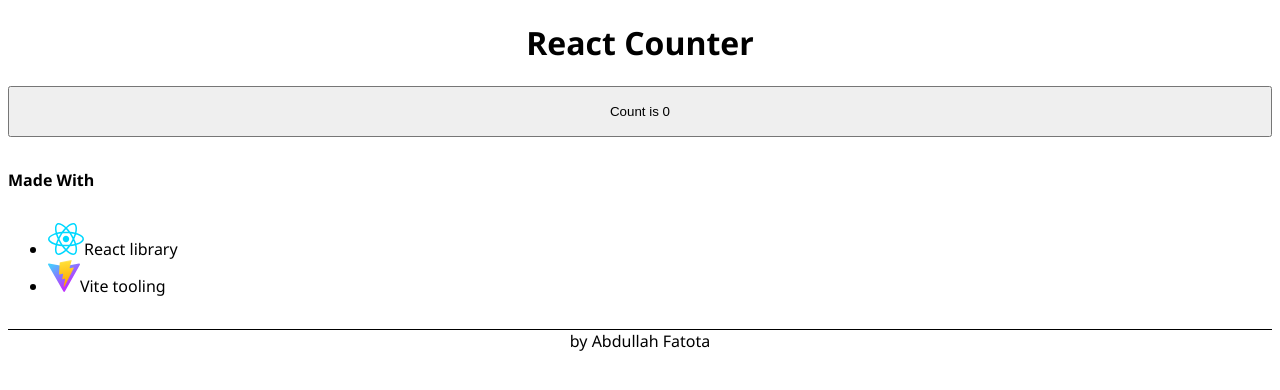
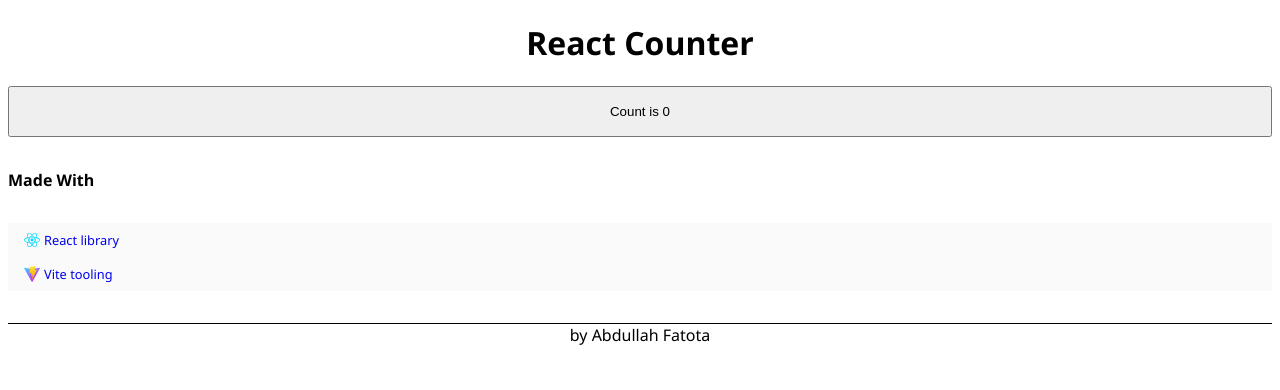
Before and after one commit to new-AF/react-counter, a React (Vite) app: page / in a window 1280 px wide. Shown: the top 390 px of the page. Built offline with nearby package versions, Linux system fonts and the light colour scheme.

Commit message:
Update MadeWith.jsx MadeWith.css
add links and styling to stack items

```diff
--- a/src/MadeWith.css
+++ b/src/MadeWith.css
@@ -7,3 +7,27 @@ section {
   font-weight: bolder;
   margin: 2rem 0;
 }
+.list {
+  list-style-type: none;
+  padding-left: 0;
+}
+.list-item-link {
+  display: grid;
+  grid-template-columns: 1rem auto;
+  justify-content: left;
+  gap: 0 0.25rem;
+  align-items: center;
+  text-decoration: none;
+  backdrop-filter: brightness(0.98);
+  padding: 0.5rem 1rem;
+}
+.list-item-link:hover {
+  backdrop-filter: brightness(0.95);
+}
+.list-item-link-icon {
+  width: 1rem;
+  height: 1rem;
+}
+.list-item-link-text {
+  font-size: 0.8rem;
+}
--- a/src/MadeWith.jsx
+++ b/src/MadeWith.jsx
@@ -5,15 +5,17 @@ import "./MadeWith.css";
 function MadeWith() {
   // all of  this to avoid repetitive code of multiple <li><img/></li> s
   const stack = [
-    { name: "React library", icon: reactLogo },
-    { name: "Vite tooling", icon: viteLogo },
+    { name: "React library", icon: reactLogo, url: "https://react.dev/" },
+    { name: "Vite tooling", icon: viteLogo, url: "https://vitejs.dev/" },
   ];
 
   // this below specifically
-  const stackItems = stack.map(({ name, icon }) => (
+  const stackItems = stack.map(({ name, icon, url }) => (
     <li className="list-item">
-      <img className="list-item-icon" src={icon} alt={`${name} logo`} />
-      <span>{name}</span>
+      <a className="list-item-link" href={url}>
+        <img className="list-item-link-icon" src={icon} alt={`${name} logo`} />
+        <span className="list-item-link-text">{name}</span>
+      </a>
     </li>
   ));
 
```
